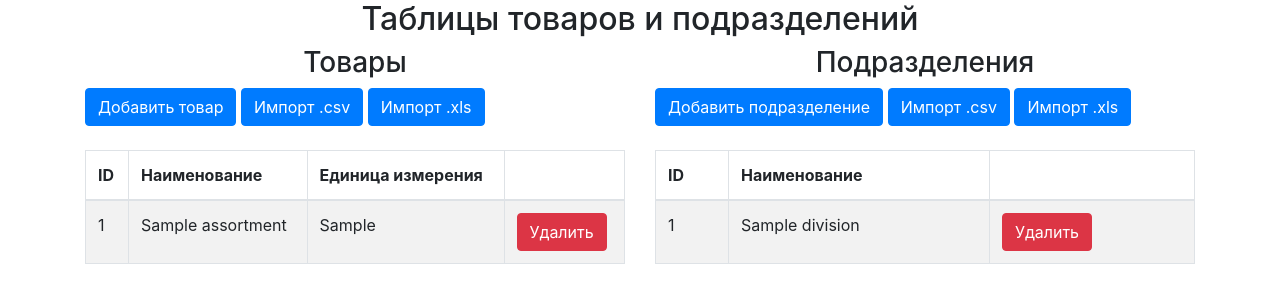
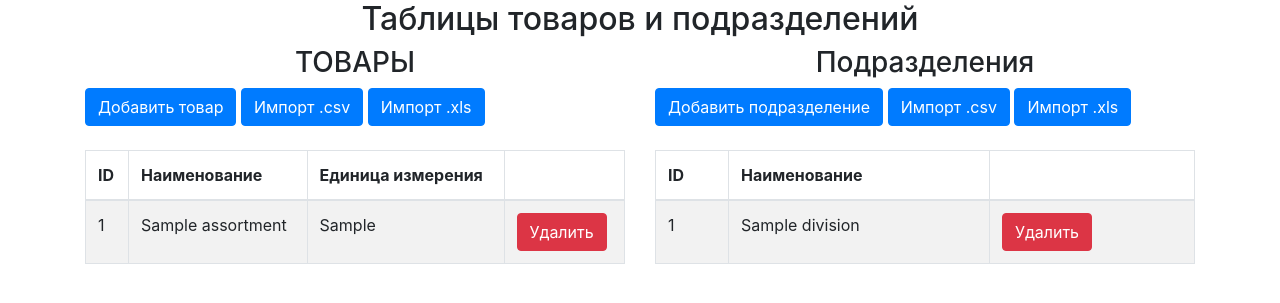
Before and after one commit to T-MA-S/flask_test, a Flask app: page / in a window 1280 px wide. Shown: the part 56-359 px from the top of the page. Run offline with Flask 3, Linux system fonts and the light colour scheme; a user stored in the database is signed in; tables that the repository leaves empty hold one stand-in row (values such as "Sample post"); parts of the project's set-up code (start-up, migrations or seed data) failed here and were passed over; some libraries are stand-ins or nearby versions.

Commit message:
Update index.html

```diff
--- a/templates/index.html
+++ b/templates/index.html
@@ -57,7 +57,7 @@
     <h2 class="text-center">Таблицы товаров и подразделений</h2>
     <div class="row">
         <div class="col-sm-6">
-            <h3 class="text-center">Товары</h3>
+            <h3 class="text-center">ТОВАРЫ</h3>
             <button type="button" class="btn btn-primary" data-toggle="modal" data-target="#addProductModal">Добавить
                 товар
             </button>
```
